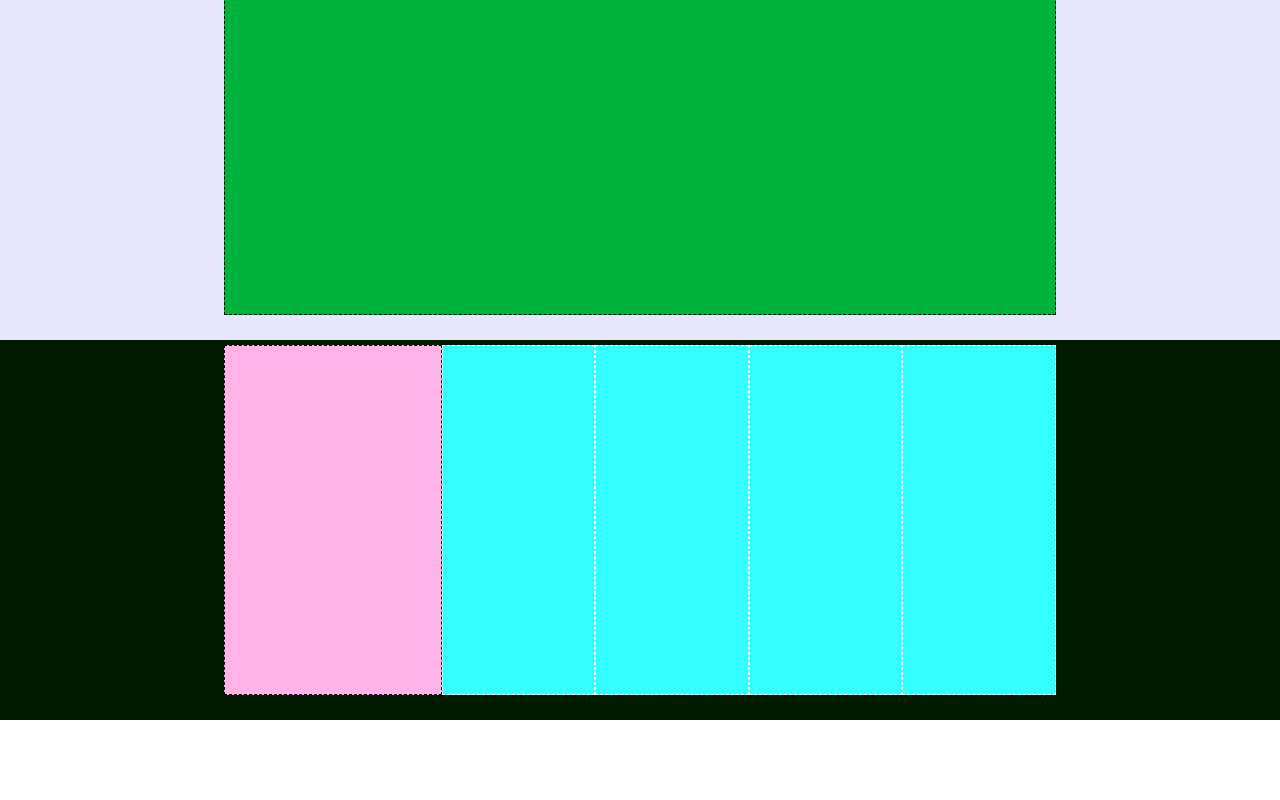
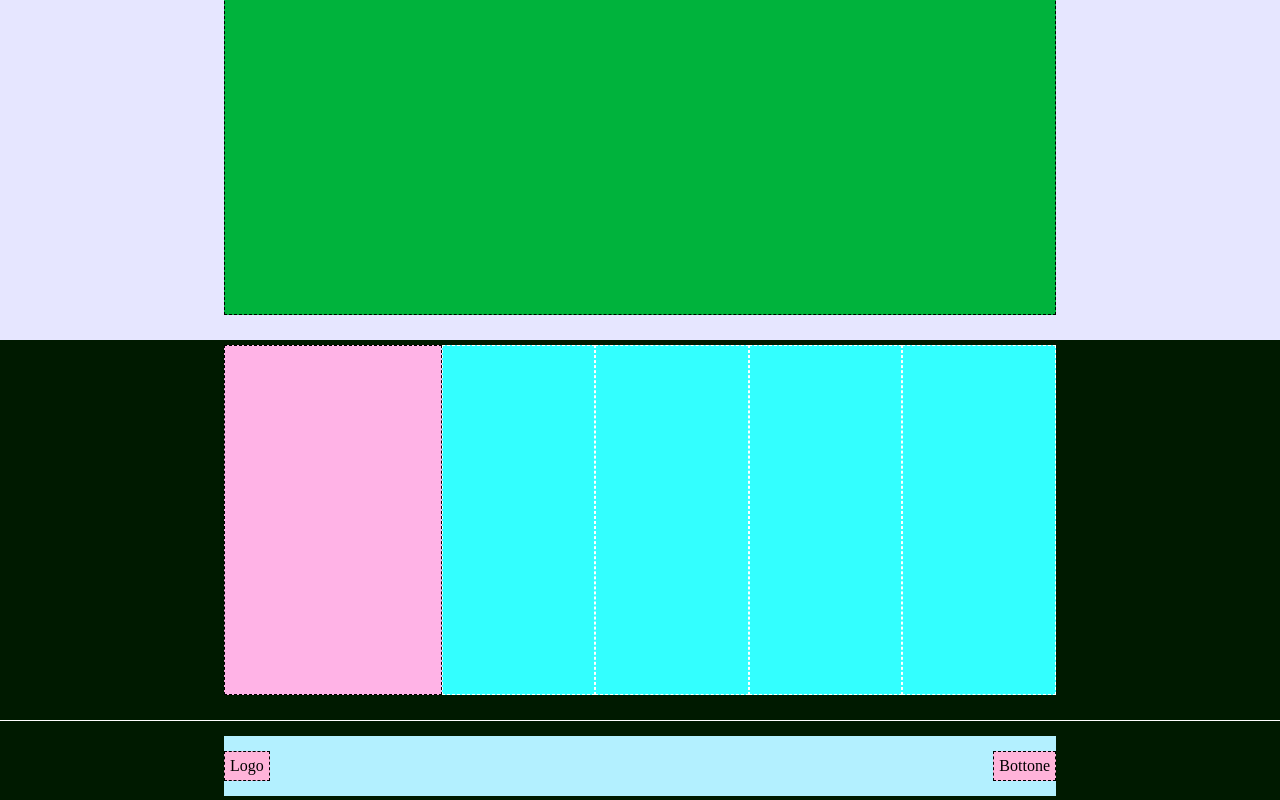
Before and after one commit to AlessandroLembo/htmlcss-struttura-discord, a plain HTML site: page index.html in a window 1280 px wide. Shown: the part 1940-2740 px from the top of the page. Before the commit the page ends 2660 px from the top, so only its background shows below. Drawn offline with Linux system fonts and the light colour scheme.

Commit message:
ultima sezione

```diff
--- a/index.html
+++ b/index.html
@@ -59,5 +59,17 @@
 
     </main>
 
+    <footer>
+        <div class="last-section closed">
+            <div class="footer-box">
+                <div class="link-pages">
+                    <a href="#" class="button-pink">Logo</a>
+                    <a href="#" class="button-pink">Bottone</a>
+                </div>
+            </div>
+
+        </div>
+    </footer>
+
 </body>
 </html>
--- a/style.css
+++ b/style.css
@@ -1,20 +1,4 @@
-/* color
-backgorund-color: #99ebff celeste
-backgorund-color: #ffbb33 dorato
-backgorund-color: #0000ff blue
-backgorund-color: #ffb3ff rosa scuro
-backgorund-color: #33d6ff celeste più scuro blocchi centrali
-backgorund-color: #ffb3d9 rosa chiaro
-backgorund-color: #e6e6ff grigio chiaro
-backgorund-color: #00b33c verde
-backgorund-color: bianco
-backgorund-color: nero
-backgorund-color: #ffb3e6 rosa
-backgorund-color: #33ffff azzurro
-backgorund-color: #b3f0ff celeste più chiaro */
-
-
-/* Reset */
+/* Css Reset */
 *{
     margin: 0;
     padding: 0;
@@ -28,6 +12,10 @@ backgorund-color: #b3f0ff celeste più chiaro */
 
 .section-large{
     height: 700px;
+}
+
+.last-section{
+    height: 80px;
 }
 
 /* Intestazione */
@@ -53,7 +41,7 @@ backgorund-color: #b3f0ff celeste più chiaro */
 }
 
 .menù-center{
-    flex-basis: 36%;
+    flex-basis: 41%;
     height: 40px;
 }
 
@@ -152,3 +140,32 @@ a{
     background-color:#33ffff;
     border: 1px dashed white;
 }
+
+
+/* footer scetion */
+.closed{
+    background-color:#001a00;
+    border-top: 1px solid white;
+}
+
+.footer-box{
+    background-color: #b3f0ff;
+    width: 65%;
+    height: 60px;
+    margin: 15px auto;
+}
+
+.link-pages{
+    min-height: 60px;
+    display: flex;
+    justify-content: space-between;
+    align-items: center;
+}
+
+.button-pink{
+    border: 1px dashed black;
+    background-color:#ffb3d9;
+    text-decoration: none;
+    color: black;
+    padding: 5px;
+}
```
